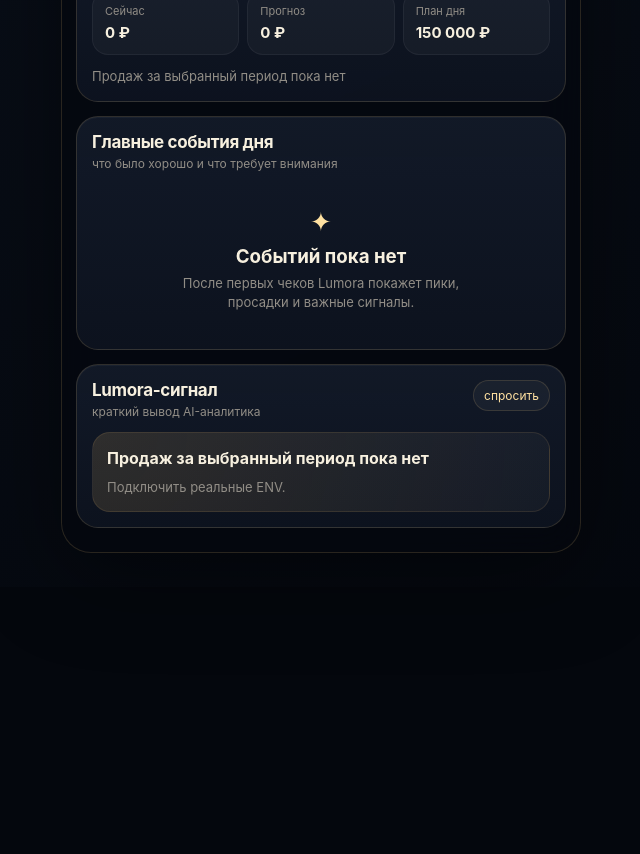
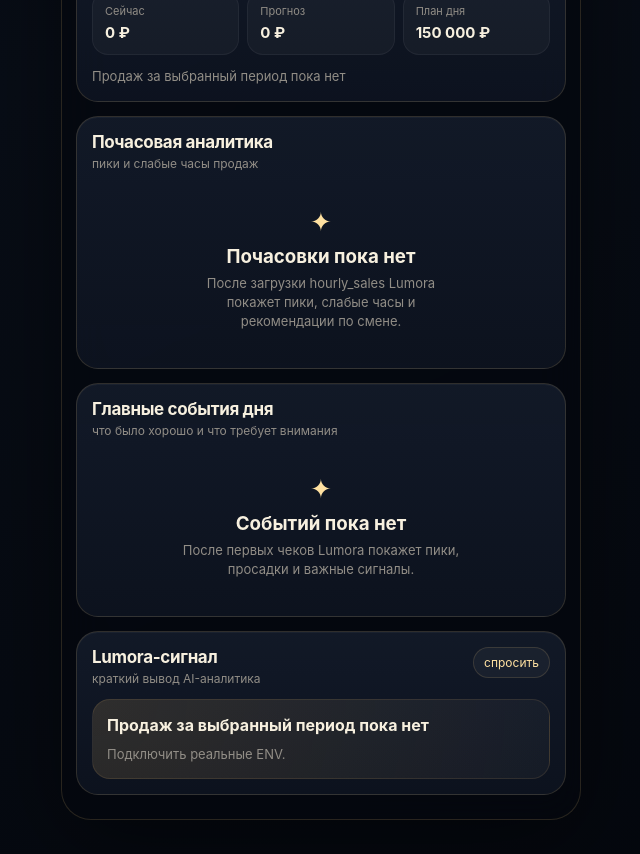
Before and after one commit to vladselydckov-a11y/lumora-2, a Next.js app: page / in a window 1280 px wide. Shown: the part 960-1814 px from the top of the page, without its empty margins (319-959 px from the left). Before the commit the page ends 1547 px from the top, so only its background shows below. Built offline with nearby package versions, Linux system fonts and the light colour scheme.

Commit message:
Update page.jsx

```diff
--- a/app/page.jsx
+++ b/app/page.jsx
@@ -239,6 +239,57 @@
   );
 }
 
+
+function HourlyAnalyticsBlock({ summary, compact = false }) {
+  const analytics = summary?.hourlyAnalytics || {};
+  const peaks = analytics.peaks || summary?.hourlyPeaks || [];
+  const weakHours = analytics.weakHours || summary?.weakHours || [];
+  const bestHour = analytics.bestHour || peaks[0];
+
+  if (!peaks.length && !weakHours.length) {
+    return (
+      <Section title="Почасовая аналитика" subtitle="пики и слабые часы продаж">
+        <EmptyState title="Почасовки пока нет" text="После загрузки hourly_sales Lumora покажет пики, слабые часы и рекомендации по смене." />
+      </Section>
+    );
+  }
+
+  return (
+    <>
+      <Section title="Пики продаж по часам" subtitle="когда ресторан зарабатывает больше всего">
+        <div className="forecast-grid">
+          <div><span>Лучший час</span><b>{bestHour?.label || '—'}</b><p>{bestHour?.revenueText || '—'}</p></div>
+          <div><span>Обед</span><b>{analytics.lunchRevenueText || '—'}</b><p>{analytics.lunchShare || 0}% выручки</p></div>
+          <div><span>Вечер</span><b>{analytics.eveningRevenueText || '—'}</b><p>{analytics.eveningShare || 0}% выручки</p></div>
+        </div>
+        <p className="soft-text">{analytics.insight || 'Lumora анализирует распределение выручки по часам.'}</p>
+        <div className="event-list">
+          {peaks.slice(0, compact ? 3 : 5).map((item) => (
+            <div className="channel-row" key={`peak-${item.hour}`}>
+              <div><b>{item.label}</b><span>{item.checks} чеков · средний {item.avgCheckText}</span></div>
+              <div><strong>{item.revenueText}</strong><em>{item.share}%</em></div>
+            </div>
+          ))}
+        </div>
+      </Section>
+
+      {!compact ? (
+        <Section title="Слабые часы" subtitle="где стоит проверить загрузку смены">
+          <div className="event-list">
+            {weakHours.slice(0, 5).map((item) => (
+              <div className="channel-row muted" key={`weak-${item.hour}`}>
+                <div><b>{item.label}</b><span>{item.checks} чеков · средний {item.avgCheckText}</span></div>
+                <div><strong>{item.revenueText}</strong><em>{item.share}%</em></div>
+              </div>
+            ))}
+          </div>
+          <p className="soft-text">{analytics.advice || 'Слабые часы лучше оценивать вместе с расписанием смены и временем работы кухни.'}</p>
+        </Section>
+      ) : null}
+    </>
+  );
+}
+
 function TodayScreen({ summary, settings, setTab, period, setPeriod }) {
   const revenue = metricRaw(summary, 'revenue');
   const checks = metricRaw(summary, 'checks');
@@ -277,6 +328,8 @@
         </div>
         <p className="soft-text">{summary?.forecast?.risk || 'Прогноз появится после первых продаж.'}</p>
       </Section>
+
+      <HourlyAnalyticsBlock summary={summary} compact />
 
       <Section title="Главные события дня" subtitle="что было хорошо и что требует внимания">
         {summary?.moments?.length ? (
@@ -319,6 +372,8 @@
           <div className="event-list">{summary.moments.map((item, index) => <div className={`event-row ${toneClass(item.level)}`} key={index}><span>✦</span><div><b>{item.title}</b><p>{item.text}</p></div></div>)}</div>
         ) : <EmptyState />}
       </Section>
+
+      <HourlyAnalyticsBlock summary={summary} />
 
       <Section title="Источники выручки" subtitle="зал, доставка, самовывоз">
         {channels.length ? channels.map((item) => (
```
